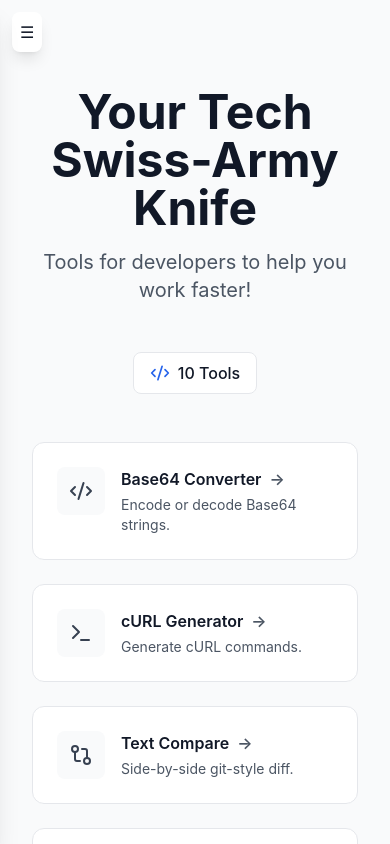
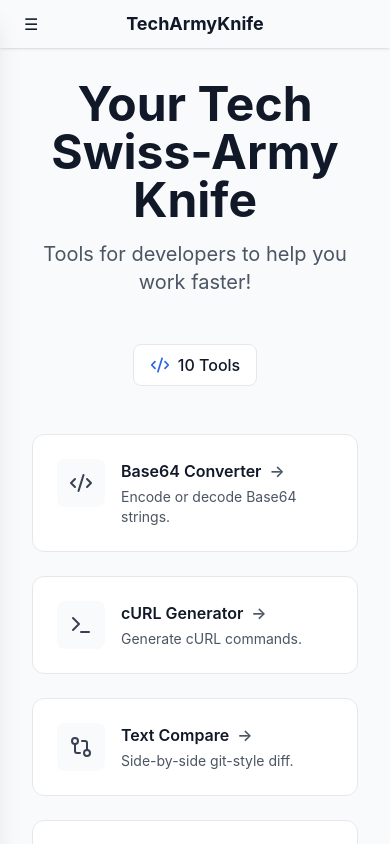
Before and after one commit to tugusav/tech-army-knife, a React (Vite) app: page / in a window 390 px wide. Built offline with nearby package versions, Linux system fonts and the light colour scheme.

Commit message:
[fix] add title bar

```diff
--- a/src/App.tsx
+++ b/src/App.tsx
@@ -12,7 +12,6 @@ function AppContent() {
   const [copied, setCopied] = useState(false);
   const [error, setError] = useState('');
   const [sidebarOpen, setSidebarOpen] = useState(false);
-
 
   const copyToClipboard = (text: string) => {
     navigator.clipboard.writeText(text);
@@ -43,19 +42,7 @@ function AppContent() {
   const bgClass = darkMode ? 'bg-gray-900' : 'bg-gray-50';
 
   return (
-    <div className={`flex h-screen ${bgClass}`}>
-
-      {/* Hamburger (mobile only, disappears when open) */}
-      {!sidebarOpen && (
-        <button
-          onClick={() => setSidebarOpen(true)}
-          className={`md:hidden absolute top-3 left-3 z-[50] p-2 rounded-lg shadow-lg
-            ${darkMode ? 'bg-gray-800 text-white hover:bg-gray-700' : 'bg-white text-gray-900 hover:bg-gray-100'}`}
-        >
-          ☰
-        </button>
-      )}
-
+    <div className={`flex h-screen ${bgClass} relative`}>
 
       {/* Desktop Sidebar */}
       <div className="hidden md:flex">
@@ -71,22 +58,49 @@ function AppContent() {
         />
       </div>
 
-      {/* Overlay */}
+      {/* Mobile Top Bar */}
+      <div
+        className={`md:hidden fixed top-0 left-0 right-0 h-12 flex items-center px-4 shadow z-[90] ${
+          darkMode ? 'bg-gray-900' : 'bg-gray-50'
+        }`}
+      >
+        {/* Hamburger */}
+        {!sidebarOpen && (
+          <button
+            onClick={() => setSidebarOpen(true)}
+            className={`p-2 rounded-lg ${
+              darkMode ? 'bg-gray-900 text-white hover:bg-gray-800' : 'bg-gray-50 text-gray-900 hover:bg-gray-100'
+            }`}
+          >
+            ☰
+          </button>
+        )}
+
+          {/* Title */}
+          <h1
+            className={`absolute left-1/2 transform -translate-x-1/2 text-lg font-bold ${
+              darkMode ? 'text-white' : 'text-gray-900'
+            }`}
+          >
+            TechArmyKnife
+          </h1>
+        </div>
+
+      {/* Mobile Overlay */}
       {sidebarOpen && (
         <div
-          className="fixed inset-0 bg-black/40 backdrop-blur-sm z-[90] md:hidden"
+          className="fixed inset-0 bg-black/40 backdrop-blur-sm z-[95] md:hidden"
           onClick={() => setSidebarOpen(false)}
         />
       )}
 
-      {/* Mobile drawer */}
+      {/* Mobile Drawer */}
       <div
-        className={`fixed top-0 left-0 w-56 max-w-[14rem] h-full
-          bg-white dark:bg-gray-800 shadow-xl
-          transform ${sidebarOpen ? 'translate-x-0' : '-translate-x-full'}
-          transition-transform duration-300 z-[100] md:hidden`}>
-
-
+        className={`fixed top-0 left-0 w-56 max-w-[14rem] h-screen
+          bg-white dark:bg-gray-800 shadow-xl transform ${
+            sidebarOpen ? 'translate-x-0' : '-translate-x-full'
+          } transition-transform duration-300 z-[100] md:hidden flex flex-col`}
+      >
         <Sidebar
           activeView={activeView}
           setActiveView={(view) => {
@@ -100,8 +114,8 @@ function AppContent() {
         />
       </div>
 
-
-      <div className="flex-1 overflow-y-auto pt-14 md:pt-0">
+      {/* Main Content */}
+      <div className="flex-1 overflow-y-auto md:pt-0 pt-12">
         {activeView === 'home' ? (
           <HomePage tools={tools} setActiveView={setActiveView} darkMode={darkMode} />
         ) : (
```
